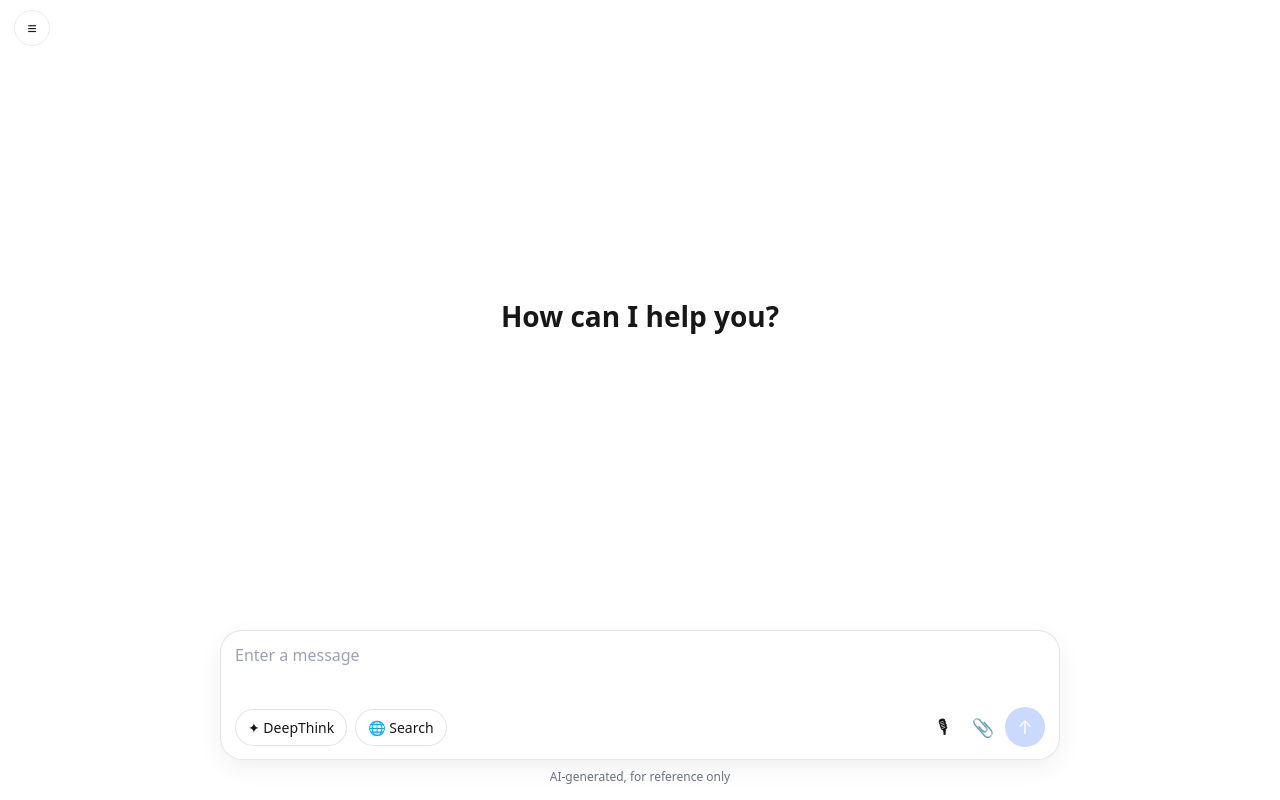
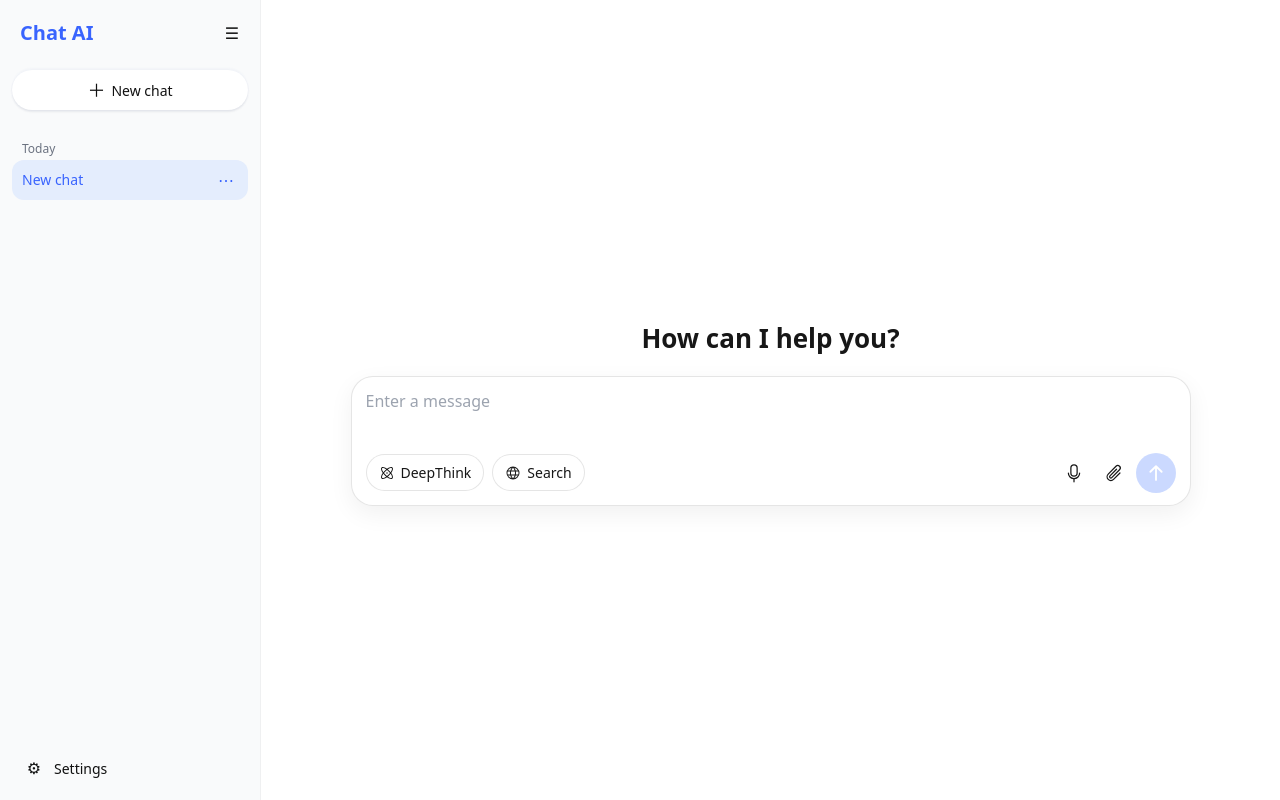
Before and after one commit to readtalk/master, a Next.js app: page / in a window 1280 px wide. Built offline with nearby package versions, Linux system fonts and the light colour scheme.

Commit message:
Update Chat AI frame to version 5

```diff
--- a/src/app/page.tsx
+++ b/src/app/page.tsx
@@ -1,36 +1,37 @@
 // src/app/page.tsx
-// Skeleton only - Chat AI frame v3.
-// Matches original demo screenshots:
-// - Empty state: hamburger only, centered "How can I help you?", wide composer.
-// - Composer: DeepThink / Search pills + mic + attach + round send button.
-// - Footer: "AI-generated, for reference only".
-// - Sider appName in Sider.tsx should be "API usage demo" (change 1 line there).
+// Skeleton only - Chat AI frame v5.
+// Matches anna-laura-demo 2x2 matrix:
+//   Sider: open vs collapsed (pill)  x  Content: Welcome vs Chat
+// - No MobileSider drawer: sider is always docked left, even on phone.
+//   Collapsed = pill [PanelLeft + Plus] top-left in main.
+// - Welcome: "How can I help you?" + composer = ONE centered block.
+//   No footer in Welcome.
+// - Chat: header "New chat" at top of main, content scrolls,
+//   composer fixed at bottom, footer "AI-generated, for reference only".
+// - First AI reply in demo = error state: red insufficient-balance,
+//   with Copy + Retry icons, avatar "A".
+// - Phosphor everywhere, no emoji.
 // No engine: no fetch, no SSE network, no API key, no store, no persistence.
 'use client'
 
-import { useEffect, useRef, useState } from 'react'
-import { CollapsedSider, MobileSider, Sider } from '../components/sider/Sider'
-
-const DUMMY_USER_MESSAGE = 'Buatin tombol yang rapi buat Next.js'
-const DUMMY_AI_INTRO =
-  'Siap, ini tombol yang konsisten dan gampang dipakai. Copy aja lalu tempel di project kamu.'
-const DUMMY_AI_CODE = `export default function PrimaryButton() {
-  return (
-    <button className="primary-button">
-      Simpan
-    </button>
-  )
-}`
-const DUMMY_AI_OUTRO =
-  'Tombol ini pakai satu gaya yang sama di semua halaman, jadi tampilan coding kamu tetap konsisten.'
-
-type Phase = 'thinking' | 'streaming' | 'done'
+import { useEffect, useState } from 'react'
+import {
+  ArrowCounterClockwise,
+  ArrowUp,
+  Atom,
+  Copy,
+  Globe,
+  Microphone,
+  PanelLeft,
+  Paperclip,
+  PencilSimple,
+  Plus,
+  Warning,
+} from '@phosphor-icons/react'
+import { Sider } from '../components/sider/Sider'
 
 export default function Home() {
-  const [isMobile, setIsMobile] = useState(false)
   const [siderCollapsed, setSiderCollapsed] = useState(false)
-  const [mobileSiderOpen, setMobileSiderOpen] = useState(false)
-  const [showSearch, setShowSearch] = useState(false)
   const [showSettings, setShowSettings] = useState(false)
   const [toast, setToast] = useState('')
   const [theme, setTheme] = useState<'light' | 'dark'>('light')
@@ -38,25 +39,12 @@ export default function Home() {
   const [searchEnabled, setSearchEnabled] = useState(false)
   const [inputValue, setInputValue] = useState('')
 
-  // Empty state first - like original demo. New chat creates the dummy session.
-  const [sessions, setSessions] = useState<{ id: string; title: string }[]>([])
-  const [activeId, setActiveId] = useState('')
-  const hasSession = sessions.length > 0
-
-  const [phase, setPhase] = useState<Phase>('thinking')
-  const [streamedIntro, setStreamedIntro] = useState('')
-  const [streamedCode, setStreamedCode] = useState('')
-  const [streamedOutro, setStreamedOutro] = useState('')
-  const [copied, setCopied] = useState(false)
-  const timerRef = useRef<number | null>(null)
-  const fullAiText = `${DUMMY_AI_INTRO}\n\n${DUMMY_AI_CODE}\n\n${DUMMY_AI_OUTRO}`
-
-  useEffect(() => {
-    const update = () => setIsMobile(window.innerWidth < 768)
-    update()
-    window.addEventListener('resize', update)
-    return () => window.removeEventListener('resize', update)
-  }, [])
+  // Sider state and content state are INDEPENDENT - the 2x2 matrix.
+  const [sessions, setSessions] = useState<{ id: string; title: string }[]>([
+    { id: '1', title: 'New chat' },
+  ])
+  const [activeId, setActiveId] = useState('1')
+  const [hasMessages, setHasMessages] = useState(false)
 
   useEffect(() => {
     document.body.classList.toggle('dark', theme === 'dark')
@@ -64,69 +52,49 @@ export default function Home() {
     else document.body.removeAttribute('data-ds-dark-theme')
   }, [theme])
 
-  // Fake SSE - only runs after a session exists.
-  useEffect(() => {
-    if (!hasSession) return
-    setPhase('thinking')
-    setStreamedIntro('')
-    setStreamedCode('')
-    setStreamedOutro('')
-    let index = 0
-    const t = window.setTimeout(() => {
-      setPhase('streaming')
-      timerRef.current = window.setInterval(() => {
-        index += 3
-        const sliced = fullAiText.slice(0, index)
-        const introEnd = DUMMY_AI_INTRO.length
-        const codeEnd = introEnd + 2 + DUMMY_AI_CODE.length
-        setStreamedIntro(sliced.slice(0, Math.min(introEnd, sliced.length)))
-        setStreamedCode(sliced.length > introEnd + 2 ? sliced.slice(introEnd + 2, Math.min(codeEnd, sliced.length)) : '')
-        setStreamedOutro(sliced.length > codeEnd + 2 ? sliced.slice(codeEnd + 2) : '')
-        if (index >= fullAiText.length) {
-          if (timerRef.current) window.clearInterval(timerRef.current)
-          setPhase('done')
-        }
-      }, 18)
-    }, 900)
-    return () => {
-      window.clearTimeout(t)
-      if (timerRef.current) window.clearInterval(timerRef.current)
-    }
-    // eslint-disable-next-line react-hooks/exhaustive-deps
-  }, [hasSession])
-
   const showToastMessage = (message: string) => {
     setToast(message)
     window.setTimeout(() => setToast(''), 2200)
   }
 
   const handleNewChat = () => {
-    setSessions([{ id: '1', title: 'New chat' }])
-    setActiveId('1')
-    setMobileSiderOpen(false)
+    setSessions((prev) => [{ id: String(Date.now()), title: 'New chat' }, ...prev])
+    setHasMessages(false)
+    setInputValue('')
   }
 
   const handleSend = () => {
     if (!inputValue.trim()) return
-    if (!hasSession) {
-      // First message creates the session, like original: New chat appears in sider.
-      setSessions([{ id: '1', title: inputValue.trim().slice(0, 30) }])
-      setActiveId('1')
-    } else {
-      showToastMessage('Kerangka saja - pesan tidak dikirim ke API')
-    }
+    if (!hasMessages) setHasMessages(true)
+    else showToastMessage('Kerangka saja - pesan tidak dikirim ke API')
     setInputValue('')
   }
 
-  const handleCopyCode = async () => {
-    try { await navigator.clipboard.writeText(DUMMY_AI_CODE) } catch {}
-    setCopied(true)
-    showToastMessage('Code disalin')
-    window.setTimeout(() => setCopied(false), 2000)
-  }
-
-  const phaseLabel = phase === 'thinking' ? 'Thinking...' : phase === 'streaming' ? 'Menulis...' : 'Selesai'
-  const canSend = inputValue.trim().length > 0
+  const composer = (
+    <div className="sk-input-box">
+      <textarea
+        className="sk-input"
+        rows={2}
+        placeholder="Enter a message"
+        value={inputValue}
+        onChange={(e) => setInputValue(e.target.value)}
+        onKeyDown={(e) => { if (e.key === 'Enter' && !e.shiftKey) { e.preventDefault(); handleSend() } }}
+      />
+      <div className="sk-composer-row">
+        <button className={deepThink ? 'sk-pill sk-pill-active' : 'sk-pill'} onClick={() => setDeepThink(!deepThink)}>
+          <Atom size={16} /> DeepThink
+        </button>
+        <button className={searchEnabled ? 'sk-pill sk-pill-active' : 'sk-pill'} onClick={() => setSearchEnabled(!searchEnabled)}>
+          <Globe size={16} /> Search
+        </button>
+        <div style={{ marginLeft: 'auto', display: 'flex', gap: 4, alignItems: 'center' }}>
+          <button className="sk-round" title="Voice" onClick={() => showToastMessage('Kerangka saja - voice belum nyambung')}><Microphone size={20} /></button>
+          <button className="sk-round" title="Attach" onClick={() => showToastMessage('Kerangka saja - attach belum nyambung')}><Paperclip size={20} /></button>
+          <button className="sk-send" disabled={!inputValue.trim()} onClick={handleSend}><ArrowUp size={20} weight="bold" /></button>
+        </div>
+      </div>
+    </div>
+  )
 
   return (
     <>
@@ -135,28 +103,27 @@ export default function Home() {
         .sk-frame { display: flex; width: 100%; height: 100dvh; overflow: hidden; background: #fff; color: #171717; font-family: system-ui, -apple-system, BlinkMacSystemFont, 'Segoe UI', Roboto, sans-serif; }
         .sk-frame.sk-dark { background: #151517; color: #f9fafb; }
         .sk-main { position: relative; display: flex; flex-direction: column; flex: 1; min-width: 0; height: 100%; }
+        .sk-header { display: flex; align-items: center; gap: 10px; padding: 12px 16px; flex-shrink: 0; }
+        .sk-pill-btn { display: inline-flex; align-items: center; gap: 6px; border: 1px solid rgba(0,0,0,0.08); background: #fff; color: inherit; border-radius: 999px; padding: 6px 8px; cursor: pointer; }
+        .sk-dark .sk-pill-btn { background: #2a2a2e; border-color: rgba(255,255,255,0.1); }
+        .sk-header-title { font-size: 14px; }
         .sk-content { position: relative; flex: 1; min-height: 0; overflow-y: auto; }
-        .sk-topbar { display: flex; align-items: center; gap: 10px; padding: 10px 14px; flex-shrink: 0; }
-        .sk-icon-btn { width: 36px; height: 36px; flex-shrink: 0; border-radius: 999px; border: 1px solid rgba(0,0,0,0.08); background: transparent; color: inherit; cursor: pointer; }
-        .sk-btn { border: 1px solid rgba(0,0,0,0.1); background: #fff; color: inherit; border-radius: 999px; padding: 7px 12px; font-size: 13px; cursor: pointer; white-space: nowrap; }
-        .sk-dark .sk-btn { background: #2a2a2e; border-color: rgba(255,255,255,0.12); }
-        .sk-btn-active { background: #e4edfd !important; border-color: #b7c8fe !important; color: #3964fe !important; }
-        .sk-dark .sk-btn-active { background: #28304a !important; border-color: #4868b2 !important; color: #a9bfff !important; }
         .sk-column { width: 100%; max-width: 840px; margin: 0 auto; padding-left: 44px; padding-right: 44px; }
-        .sk-wrap { padding-top: 28px; padding-bottom: 24px; }
-        .sk-welcome { min-height: 58vh; display: flex; flex-direction: column; align-items: center; justify-content: center; gap: 18px; text-align: center; }
+        /* Welcome: title + composer = ONE centered block */
+        .sk-welcome { min-height: 100%; display: flex; flex-direction: column; align-items: center; justify-content: center; gap: 18px; padding: 24px 0; }
+        .sk-welcome h1 { font-size: 26px; margin: 0; font-weight: 600; }
+        .sk-welcome .sk-input-box { width: 100%; }
+        .sk-chat { padding-top: 8px; padding-bottom: 24px; }
+        .sk-ai-row { display: flex; flex-direction: column; align-items: flex-end; gap: 8px; }
+        .sk-avatar { width: 36px; height: 36px; border-radius: 50%; background: #eef2ff; color: #3964fe; display: flex; align-items: center; justify-content: center; font-size: 14px; font-weight: 600; }
+        .sk-ai-actions { display: flex; gap: 6px; color: #9ca3af; }
+        .sk-icon-btn { width: 30px; height: 30px; border-radius: 999px; border: none; background: transparent; color: inherit; cursor: pointer; display: inline-flex; align-items: center; justify-content: center; }
+        .sk-error { display: flex; gap: 8px; align-items: flex-start; color: #dc2626; font-size: 14px; line-height: 22px; width: 100%; }
+        .sk-error a { color: #3964fe; text-decoration: none; }
         .sk-bubble-user { margin-left: auto; width: fit-content; max-width: 78%; background: #eff3fe; padding: 12px 16px; border-radius: 18px 18px 4px 18px; font-size: 15px; line-height: 1.6; }
         .sk-dark .sk-bubble-user { background: #2a2a2e; }
-        .sk-ai { margin-top: 22px; font-size: 16px; line-height: 28px; overflow-wrap: break-word; }
-        .sk-status { display: inline-flex; align-items: center; gap: 8px; font-size: 13px; color: #6b7280; margin-bottom: 10px; }
-        .sk-dot { width: 8px; height: 8px; border-radius: 50%; background: #3964fe; display: inline-block; animation: sk-blink 1s infinite; }
-        @keyframes sk-blink { 0%,100% { opacity: 1; } 50% { opacity: 0.25; } }
-        .sk-code { margin: 14px 0; border: 1px solid rgba(0,0,0,0.08); border-radius: 12px; overflow: hidden; background: #f9fafb; }
-        .sk-dark .sk-code { background: #1b1b1d; border-color: rgba(255,255,255,0.1); }
-        .sk-code-head { display: flex; justify-content: space-between; align-items: center; padding: 8px 12px; font-size: 12px; color: #6b7280; }
-        .sk-code pre { margin: 0; padding: 14px; overflow-x: auto; font-family: Menlo, Monaco, Consolas, 'Courier New', monospace; font-size: 13px; line-height: 22px; white-space: pre-wrap; word-break: break-word; }
-        .sk-cursor { display: inline-block; width: 8px; height: 16px; background: #3964fe; margin-left: 2px; vertical-align: -2px; animation: sk-blink 1s infinite; }
-        .sk-composer { flex-shrink: 0; padding: 8px 0 14px; }
+        /* Chat: composer fixed at bottom */
+        .sk-composer { flex-shrink: 0; padding: 8px 0 10px; }
         .sk-input-box { border: 1px solid rgba(0,0,0,0.1); border-radius: 22px; padding: 12px 14px; background: #fff; box-shadow: 0 8px 24px rgba(0,0,0,0.06); }
         .sk-dark .sk-input-box { background: #222224; border-color: rgba(255,255,255,0.1); }
         .sk-input { width: 100%; border: 0; outline: 0; background: transparent; color: inherit; font-size: 16px; resize: none; font-family: inherit; }
@@ -165,18 +132,20 @@ export default function Home() {
         .sk-pill { display: inline-flex; align-items: center; gap: 6px; border: 1px solid rgba(0,0,0,0.1); background: #fff; color: inherit; border-radius: 999px; padding: 7px 12px; font-size: 14px; cursor: pointer; }
         .sk-dark .sk-pill { background: #2a2a2e; border-color: rgba(255,255,255,0.12); }
         .sk-pill-active { background: #e4edfd !important; border-color: #b7c8fe !important; color: #3964fe !important; }
-        .sk-round { width: 36px; height: 36px; border-radius: 50%; border: none; background: transparent; color: inherit; cursor: pointer; font-size: 18px; display: inline-flex; align-items: center; justify-content: center; }
-        .sk-send { width: 40px; height: 40px; border-radius: 50%; border: none; background: #a9c1ff; color: #fff; cursor: pointer; font-size: 18px; display: inline-flex; align-items: center; justify-content: center; }
+        .sk-round { width: 36px; height: 36px; border-radius: 50%; border: none; background: transparent; color: inherit; cursor: pointer; display: inline-flex; align-items: center; justify-content: center; }
+        .sk-send { width: 40px; height: 40px; border-radius: 50%; border: none; background: #a9c1ff; color: #fff; cursor: pointer; display: inline-flex; align-items: center; justify-content: center; }
         .sk-send:disabled { opacity: 0.6; cursor: default; }
+        .sk-btn { border: 1px solid rgba(0,0,0,0.1); background: #fff; color: inherit; border-radius: 999px; padding: 7px 12px; font-size: 13px; cursor: pointer; }
+        .sk-dark .sk-btn { background: #2a2a2e; border-color: rgba(255,255,255,0.12); }
         .sk-panel { position: fixed; inset: 0; background: rgba(0,0,0,0.35); display: flex; align-items: center; justify-content: center; z-index: 1000; }
         .sk-dialog { background: #fff; color: #171717; width: min(420px, 90vw); border-radius: 16px; padding: 18px; }
         .sk-dark .sk-dialog { background: #222224; color: #f9fafb; }
         .sk-toast { position: fixed; left: 50%; bottom: 92px; transform: translateX(-50%); background: #353538; color: #fff; padding: 9px 14px; border-radius: 999px; font-size: 13px; z-index: 1100; }
-        @media (max-width: 768px) { .sk-column { padding-left: 18px; padding-right: 18px; } .sk-frame { position: fixed; top: 0; } }
+        @media (max-width: 768px) { .sk-column { padding-left: 16px; padding-right: 16px; } .sk-frame { position: fixed; top: 0; } }
       `}</style>
 
       <div className={theme === 'dark' ? 'sk-frame sk-dark' : 'sk-frame'}>
-        {!isMobile && !siderCollapsed && hasSession && (
+        {!siderCollapsed && (
           <Sider
             sessions={sessions}
             activeId={activeId}
@@ -188,100 +157,58 @@ export default function Home() {
         )}
 
         <main className="sk-main">
-          <div className="sk-topbar">
-            <button className="sk-icon-btn" onClick={() => (isMobile ? setMobileSiderOpen(true) : setSiderCollapsed(!siderCollapsed))}>≡</button>
-            {isMobile && <strong>API usage demo</strong>}
-            {isMobile && (
-              <div style={{ marginLeft: 'auto', display: 'flex', gap: 8 }}>
-                <button className="sk-icon-btn" onClick={() => setShowSearch(true)}>⌕</button>
-                <button className="sk-icon-btn" onClick={() => setShowSettings(true)}>⚙</button>
-              </div>
+          <div className="sk-header">
+            {siderCollapsed && (
+              <span className="sk-pill-btn">
+                <button className="sk-icon-btn" aria-label="Open sidebar" onClick={() => setSiderCollapsed(false)}><PanelLeft size={20} /></button>
+                <button className="sk-icon-btn" aria-label="New chat" onClick={handleNewChat}><Plus size={20} /></button>
+              </span>
             )}
+            {hasMessages && <span className="sk-header-title">New chat</span>}
           </div>
 
           <div className="sk-content">
-            {siderCollapsed && !isMobile && hasSession && (
-              <CollapsedSider onExpand={() => setSiderCollapsed(false)} onNewChat={handleNewChat} />
-            )}
-            {!hasSession ? (
-              <div className="sk-column sk-wrap">
-                <div className="sk-welcome">
-                  <h1 style={{ fontSize: 28, margin: 0, fontWeight: 600 }}>How can I help you?</h1>
-                </div>
+            {!hasMessages ? (
+              <div className="sk-column sk-welcome">
+                <h1>How can I help you?</h1>
+                {composer}
               </div>
             ) : (
-              <div className="sk-column sk-wrap">
-                <div className="sk-bubble-user">{DUMMY_USER_MESSAGE}</div>
-                <div className="sk-ai">
-                  <div className="sk-status">
-                    {phase !== 'done' && <span className="sk-dot" />}
-                    <span>{phaseLabel}</span>
-                    {deepThink && <span>• DeepThink on</span>}
-                    {searchEnabled && <span>• Search on</span>}
+              <div className="sk-column sk-chat">
+                <div className="sk-bubble-user">Halo, test pesan pertama</div>
+                <div style={{ height: 16 }} />
+                <div className="sk-ai-row">
+                  <div className="sk-avatar">A</div>
+                  <div style={{ display: 'flex', gap: 4 }}>
+                    <button className="sk-icon-btn" onClick={() => showToastMessage('Kerangka saja - copy belum nyambung')}><Copy size={16} /></button>
+                    <button className="sk-icon-btn" onClick={() => showToastMessage('Kerangka saja - edit belum nyambung')}><PencilSimple size={16} /></button>
                   </div>
-                  {streamedIntro && <p style={{ margin: '0 0 8px' }}>{streamedIntro}</p>}
-                  {streamedCode && (
-                    <div className="sk-code">
-                      <div className="sk-code-head">
-                        <span>tsx</span>
-                        <button className="sk-btn" onClick={handleCopyCode}>{copied ? 'Copied' : 'Copy'}</button>
+                  <div className="sk-error">
+                    <Warning size={18} weight="fill" />
+                    <span>
+                      Insufficient account balance. Please top up and try again.{' '}
+                      <a href="#" onClick={(e) => { e.preventDefault(); showToastMessage('Kerangka saja - top up belum nyambung') }}>Top up</a>
+                    </span>
                   </div>
-                      <pre>{streamedCode}</pre>
+                  <div style={{ display: 'flex', gap: 4, alignSelf: 'flex-start' }}>
+                    <button className="sk-icon-btn" onClick={() => showToastMessage('Kerangka saja - copy belum nyambung')}><Copy size={16} /></button>
+                    <button className="sk-icon-btn" onClick={() => showToastMessage('Kerangka saja - retry belum nyambung')}><ArrowCounterClockwise size={16} /></button>
                   </div>
-                  )}
-                  {streamedOutro && <p style={{ margin: '8px 0 0' }}>{streamedOutro}</p>}
-                  {phase === 'streaming' && <span className="sk-cursor" />}
                 </div>
               </div>
             )}
           </div>
 
+          {hasMessages && (
             <div className="sk-column sk-composer">
-            <div className="sk-input-box">
-              <textarea
-                className="sk-input"
-                rows={2}
-                placeholder="Enter a message"
-                value={inputValue}
-                onChange={(e) => setInputValue(e.target.value)}
-                onKeyDown={(e) => { if (e.key === 'Enter' && !e.shiftKey) { e.preventDefault(); handleSend() } }}
-              />
-              <div className="sk-composer-row">
-                <button className={deepThink ? 'sk-pill sk-pill-active' : 'sk-pill'} onClick={() => setDeepThink(!deepThink)}>✦ DeepThink</button>
-                <button className={searchEnabled ? 'sk-pill sk-pill-active' : 'sk-pill'} onClick={() => setSearchEnabled(!searchEnabled)}>🌐 Search</button>
-                <div style={{ marginLeft: 'auto', display: 'flex', gap: 4, alignItems: 'center' }}>
-                  <button className="sk-round" title="Voice" onClick={() => showToastMessage('Kerangka saja - voice belum nyambung')}>🎙</button>
-                  <button className="sk-round" title="Attach" onClick={() => showToastMessage('Kerangka saja - attach belum nyambung')}>📎</button>
-                  <button className="sk-send" disabled={!canSend} onClick={handleSend}>↑</button>
-                </div>
-              </div>
-            </div>
+              {composer}
               <p style={{ fontSize: 12, color: '#6b7280', textAlign: 'center', margin: '8px 0 0' }}>
                 AI-generated, for reference only
               </p>
             </div>
+          )}
         </main>
-
-        <MobileSider
-          open={isMobile && mobileSiderOpen}
-          sessions={sessions}
-          activeId={activeId}
-          onSelect={(id) => { setActiveId(id); setMobileSiderOpen(false) }}
-          onNewChat={handleNewChat}
-          onOpenSettings={() => setShowSettings(true)}
-          onCloseMobile={() => setMobileSiderOpen(false)}
-        />
       </div>
-
-      {showSearch && (
-        <div className="sk-panel" onClick={() => setShowSearch(false)}>
-          <div className="sk-dialog" onClick={(e) => e.stopPropagation()}>
-            <h3 style={{ margin: '0 0 8px' }}>Search</h3>
-            <p style={{ fontSize: 14, color: '#6b7280' }}>Kerangka panel pencarian. Belum nyambung mesin.</p>
-            <button className="sk-btn" onClick={() => setShowSearch(false)}>Tutup</button>
-          </div>
-        </div>
-      )}
 
       {showSettings && (
         <div className="sk-panel" onClick={() => setShowSettings(false)}>
```
Lines whose indentation alone changed are shown as unchanged.
